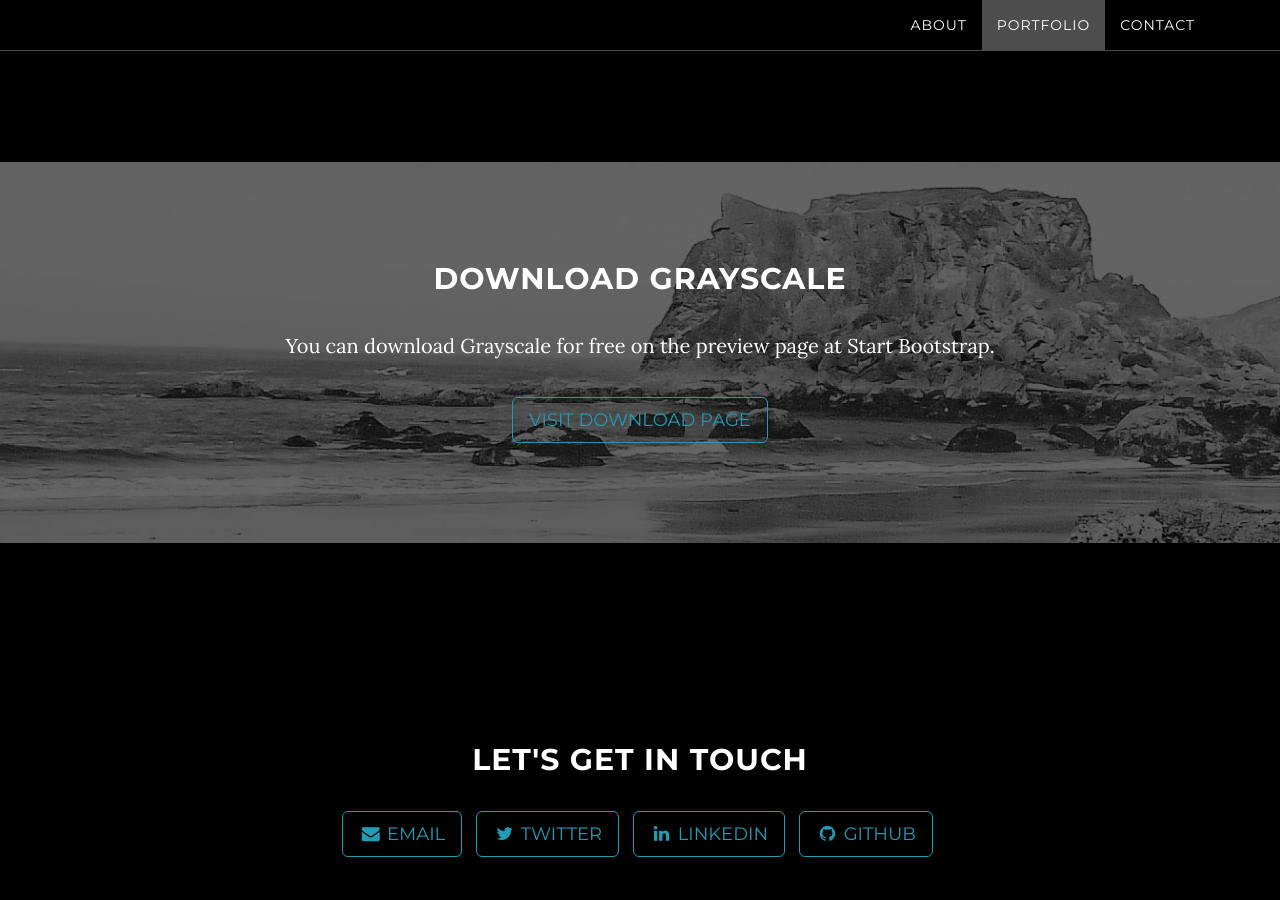
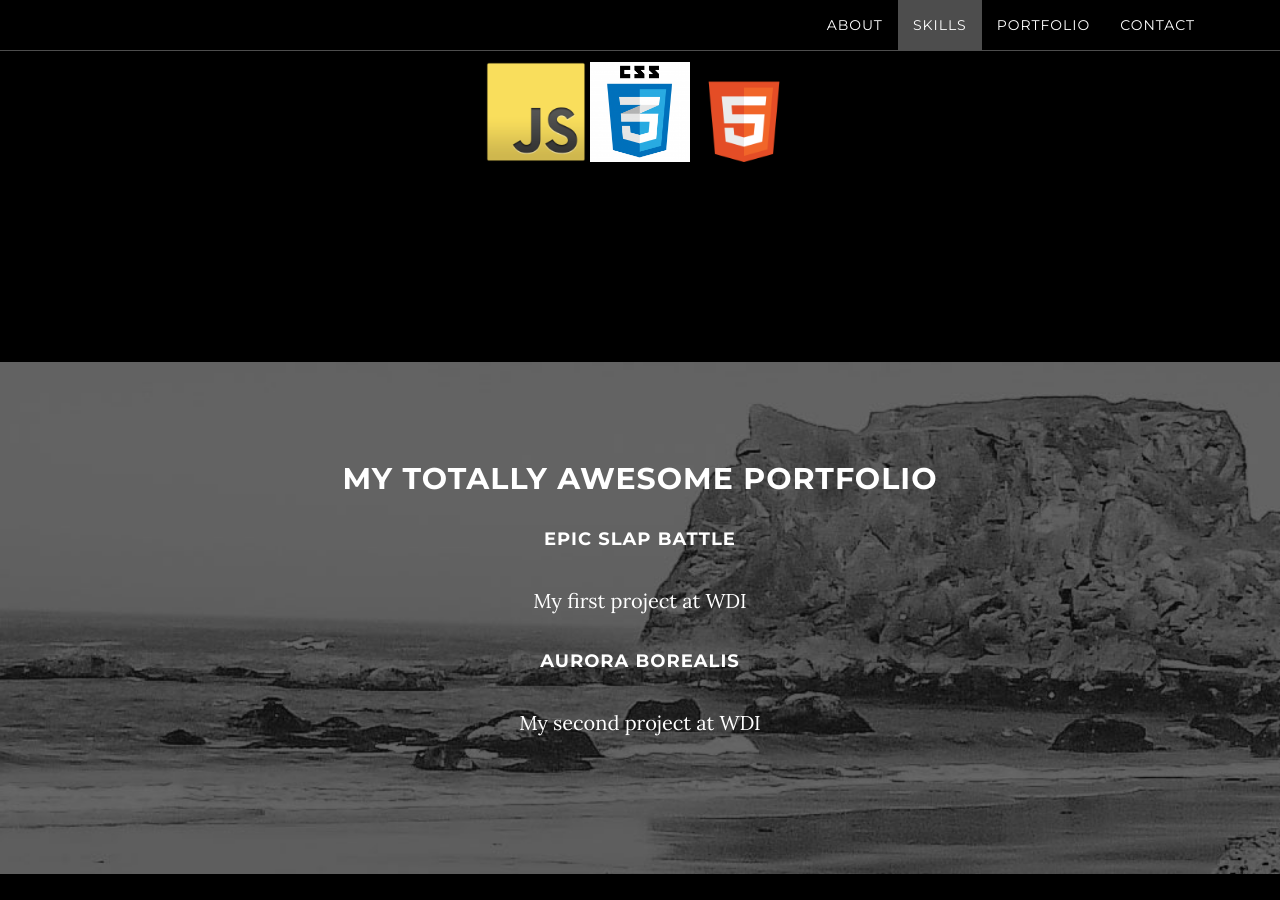
Before and after one commit to alexcviek/alexcviek.github.io, a Jekyll site: the page built from index.html, in a window 1280 px wide and 900 px high, scrolled down 1886 px. Built offline with Jekyll 4.4.1, drawn with Linux system fonts in a browser that asks for light colours.

Commit message:
added skills section

```diff
--- a/_config.yml
+++ b/_config.yml
@@ -27,6 +27,12 @@ social:
     url: https://github.com/alexcviek
     font: github
 
+project:
+  - title: Epic Slap Battle
+  - desc: My first project at WDI
+  - title: Aurora Borealis
+  - desc: My second project at WDI
+
 # Build settings
 markdown: kramdown
 permalink: pretty
--- a/_includes/about.html
+++ b/_includes/about.html
@@ -7,13 +7,4 @@
       <p>I have always loved to learn languages and solve puzzles. This lead first to my graduation from Oriental Studies at Uni, second, combined with fascination about technology and science, to become a Web Developer. After all, JavaScript is just another language for me, like Russian or Norwegian, with that difference, that now it enables me to do the job I love!</p>
     </div>
   </div>
-  <div class="row">
-    <div class="col-lg-8 col-lg-offset-2">
-      <h2>My sweet sets of skills</h2>
-      <p>I know <em>nothing</em></p>
-      <img width="100px" height="100px" src="/img/javascript.png">
-      <img width="100px" height="100px" src="/img/css3.png">
-      <img width="100px" height="100px" src="/img/HTML5_Logo_512.png">
-    </div>
-  </div>
 </section>
--- a/_includes/download.html
+++ /dev/null
@@ -1,12 +0,0 @@
-    <!-- Download Section -->
-    <section id="download" class="content-section text-center">
-        <div class="download-section">
-            <div class="container">
-                <div class="col-lg-8 col-lg-offset-2">
-                    <h2>Download Grayscale</h2>
-                    <p>You can download Grayscale for free on the preview page at Start Bootstrap.</p>
-                    <a href="http://startbootstrap.com/template-overviews/grayscale/" class="btn btn-default btn-lg">Visit Download Page</a>
-                </div>
-            </div>
-        </div>
-    </section>
--- a/_includes/head.html
+++ b/_includes/head.html
@@ -1,7 +1,7 @@
 <head>
     <meta charset="utf-8">
     <meta http-equiv="X-UA-Compatible" content="IE=edge">
-    <title>{% if page.title %}{{ page.title }}{% else %}{{ site.title }}{% endif %}</title>
+    <title>Alex Cwiek | Full Stack Web Developer</title>
     <meta name="viewport" content="width=device-width">
     <meta name="description" content="{{ site.description }}">
     <link rel="canonical" href="{{ page.url | replace:'index.html','' | prepend: site.baseurl | prepend: site.url }}">
--- a/_includes/nav.html
+++ b/_includes/nav.html
@@ -12,7 +12,10 @@
                         <a class="page-scroll" href="#about">About</a>
                     </li>
                     <li>
-                        <a class="page-scroll" href="#download">Portfolio</a>
+                        <a class="page-scroll" href="#skills">Skills</a>
+                    </li>
+                    <li>
+                        <a class="page-scroll" href="#portfolio">Portfolio</a>
                     </li>
                     <li>
                         <a class="page-scroll" href="#contact">Contact</a>
--- /dev/null
+++ b/_includes/portfolio.html
@@ -0,0 +1,14 @@
+<!-- Download Section -->
+<section id="portfolio" class="content-section text-center">
+  <div class="download-section">
+    <div class="container">
+      <div class="col-lg-8 col-lg-offset-2">
+        <h2>My totally awesome portfolio</h2>
+          {% for project in site.project %}
+            <h4>{{ project.title }}</h4>
+            <p>{{ project.desc }}</p>
+          {% endfor %}
+      </div>
+    </div>
+  </div>
+</section>
--- /dev/null
+++ b/_includes/skills.html
@@ -0,0 +1,11 @@
+<section id="skills" class="container content-section text-center">
+  <div class="row">
+    <div class="col-lg-8 col-lg-offset-2">
+      <h2>My sweet sets of skills</h2>
+      <p>I know <em>nothing</em></p>
+      <img width="100px" height="100px" src="/img/javascript.png">
+      <img width="100px" height="100px" src="/img/css3.png">
+      <img width="100px" height="100px" src="/img/HTML5_Logo_512.png">
+    </div>
+  </div>
+</section>
--- a/_layouts/default.html
+++ b/_layouts/default.html
@@ -5,7 +5,8 @@
     {% include nav.html %}
     {% include header.html %}
     {% include about.html %}
-    {% include download.html %}
+    {% include skills.html %}
+    {% include portfolio.html %}
     {% include contact.html %}
     {% include footer.html %}
     {% include js.html %}
```
Also changed, not shown: _includes/header.html (indentation only).
